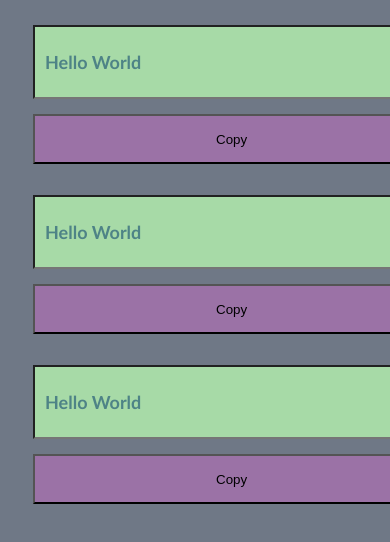
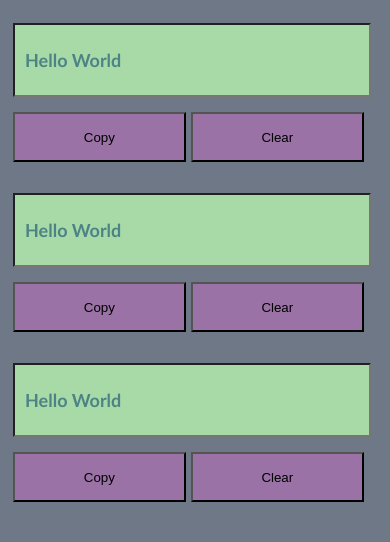
Before and after one commit to dmitrifedoruk/vite-copy-tool, a website built with Vite: page index.html in a window 390 px wide. Shown: the top 542 px of the page. Built offline with nearby package versions, Linux system fonts and the light colour scheme.

Commit message:
implementing mobile styles

```diff
--- a/style.css
+++ b/style.css
@@ -57,3 +57,15 @@
   justify-items: right;
   width: 800px;
 }
+
+@media only screen and (max-width: 800px) {
+
+  #fields {
+    width: 90vw;
+    margin: 5px;
+  }
+
+
+
+
+}
```
Also changed, not shown: 1 other file.
